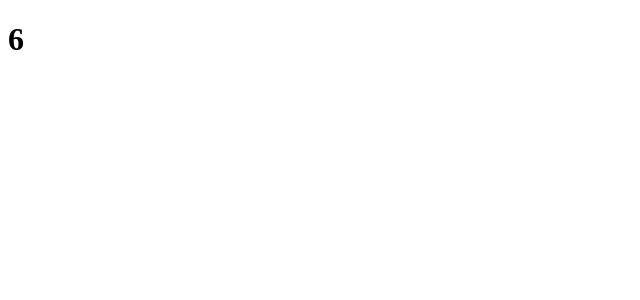
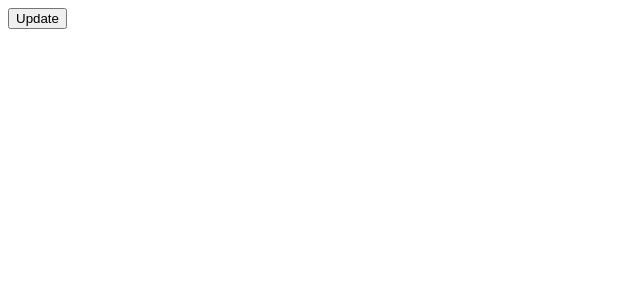
Before and after one commit to jackhkmatthews/bits-and-bobs, an Angular app in the folder angular-rxjs-ngrxStore/angular-rxjs-ngrxStore/: page / in a window 1280 px wide. Shown: the top 300 px of the page, without its empty margins (0-640 px from the left). Built offline with nearby package versions, Linux system fonts and the light colour scheme.

Commit message:
handling click events with subjects

```diff
--- a/angular-rxjs-ngrxStore/angular-rxjs-ngrxStore/src/app/app.component.html
+++ b/angular-rxjs-ngrxStore/angular-rxjs-ngrxStore/src/app/app.component.html
@@ -1,3 +1,4 @@
+<button (click)="click$.next()">Update</button>
 <h1>
-  {{clock | async}}
+  {{clock | async | date:'yMMMdjms' }}
 </h1>
--- a/angular-rxjs-ngrxStore/angular-rxjs-ngrxStore/src/app/app.component.ts
+++ b/angular-rxjs-ngrxStore/angular-rxjs-ngrxStore/src/app/app.component.ts
@@ -1,6 +1,8 @@
 import { Component } from '@angular/core';
 import { Observable } from 'rxjs/Observable';
 import 'rxjs/add/observable/interval';
+import 'rxjs/add/operator/map';
+import {Subject} from 'rxjs/Subject';
 
 @Component({
   selector: 'app-root',
@@ -8,10 +10,13 @@ import 'rxjs/add/observable/interval';
   styleUrls: ['./app.component.css']
 })
 export class AppComponent {
-  title = 'app works!';
-  clock = Observable.interval(1000);
+  click$ = new Subject();
 
-  constructor(){
-    this.clock.subscribe(console.log.bind(console));
+  clock;
+
+  constructor() {
+    this.clock = this.click$.map(() => {
+      return new Date();
+    });
   }
 }
```
Also changed, not shown: 1 other file (tests, documents, lock files or other folders).
